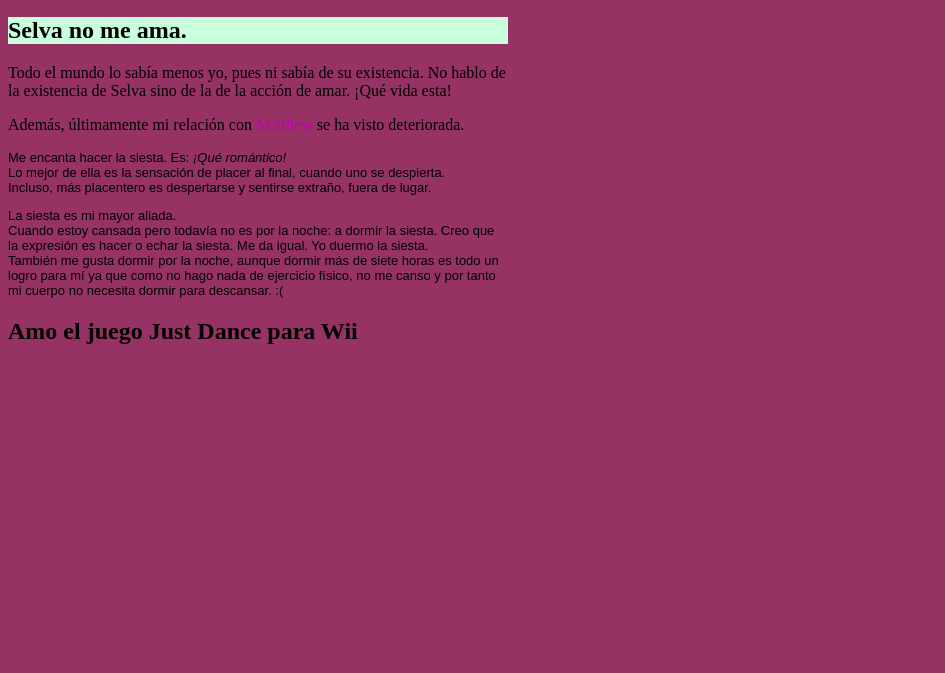
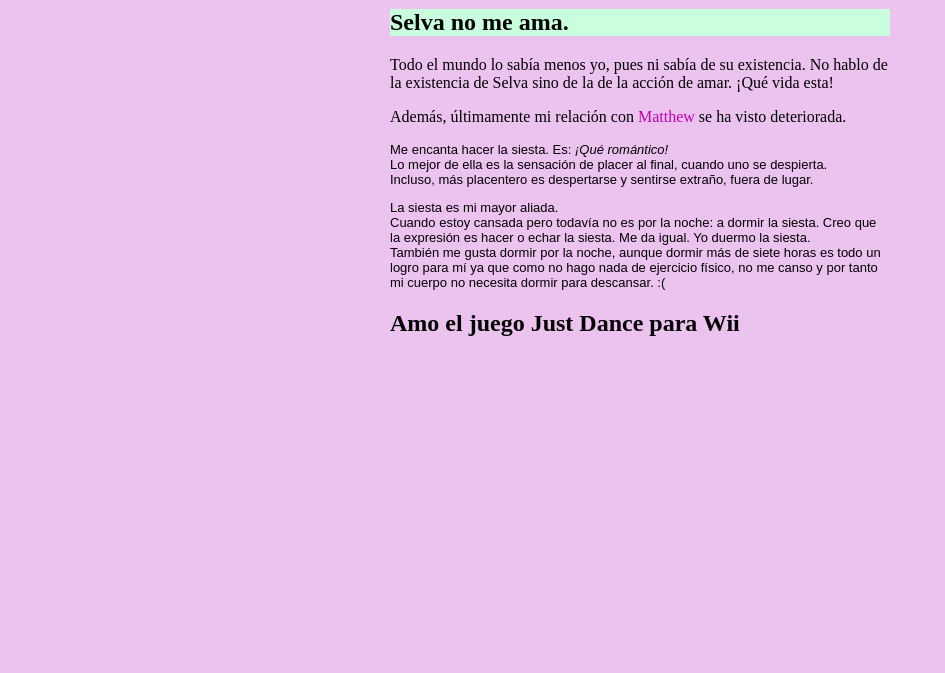
Before and after one commit to MisakiAnguera/hosting, a plain HTML site: page index.html in a window 1280 px wide. Shown: the part 127-800 px from the top of the page, without its empty margins (0-945 px from the left). Drawn offline with Linux system fonts and the light colour scheme.

Commit message:
Update index.html

```diff
--- a/index.html
+++ b/index.html
@@ -5,12 +5,12 @@
       <meta charset="utf-8">
       <style>
           body {
-              background-color: rgb(150, 50, 100);
+              background-color: #ecc3ef;
               width: 500px;
-              position: absolute;
-              float: center;
+              margin-left: auto;
+              margin-right: auto;
           }
-        #div-1 {
+          #div-1 {
             background-color: rgb(201, 255, 221);
         }
         .Matthew {
```
